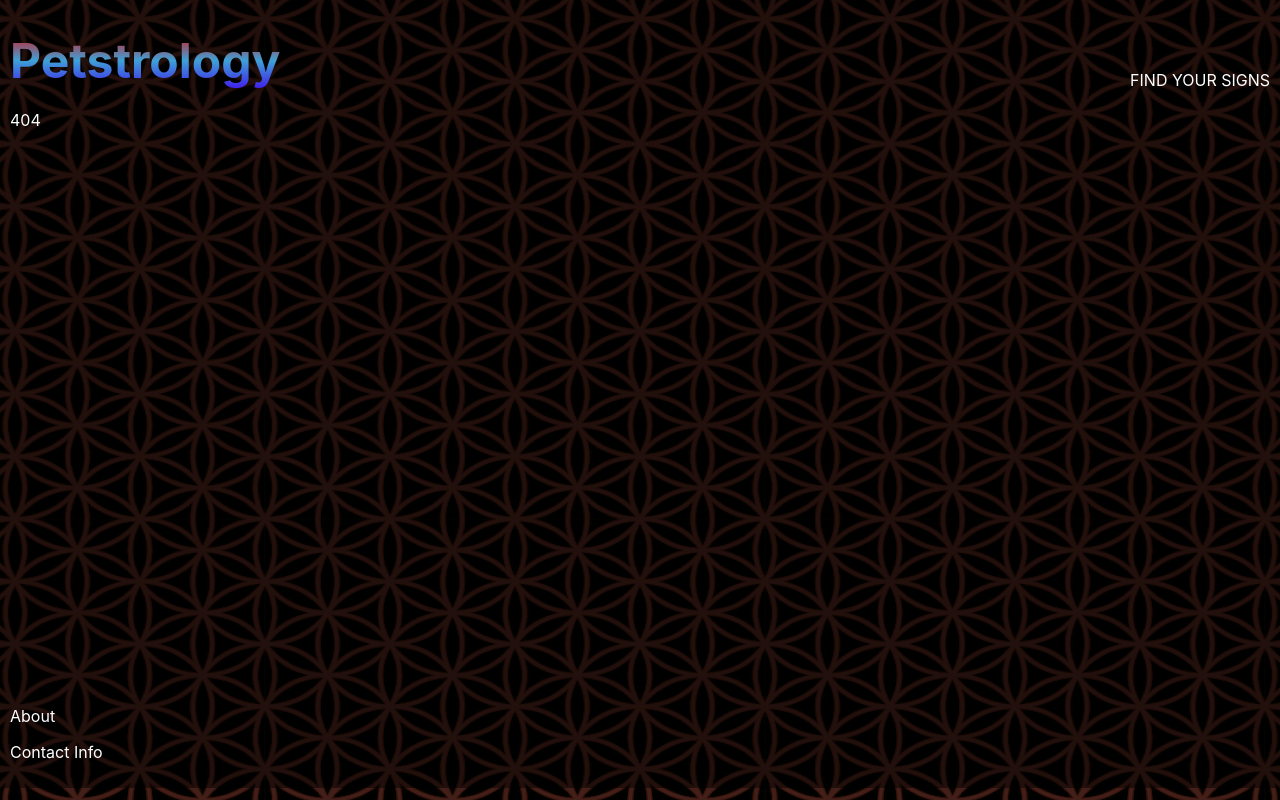
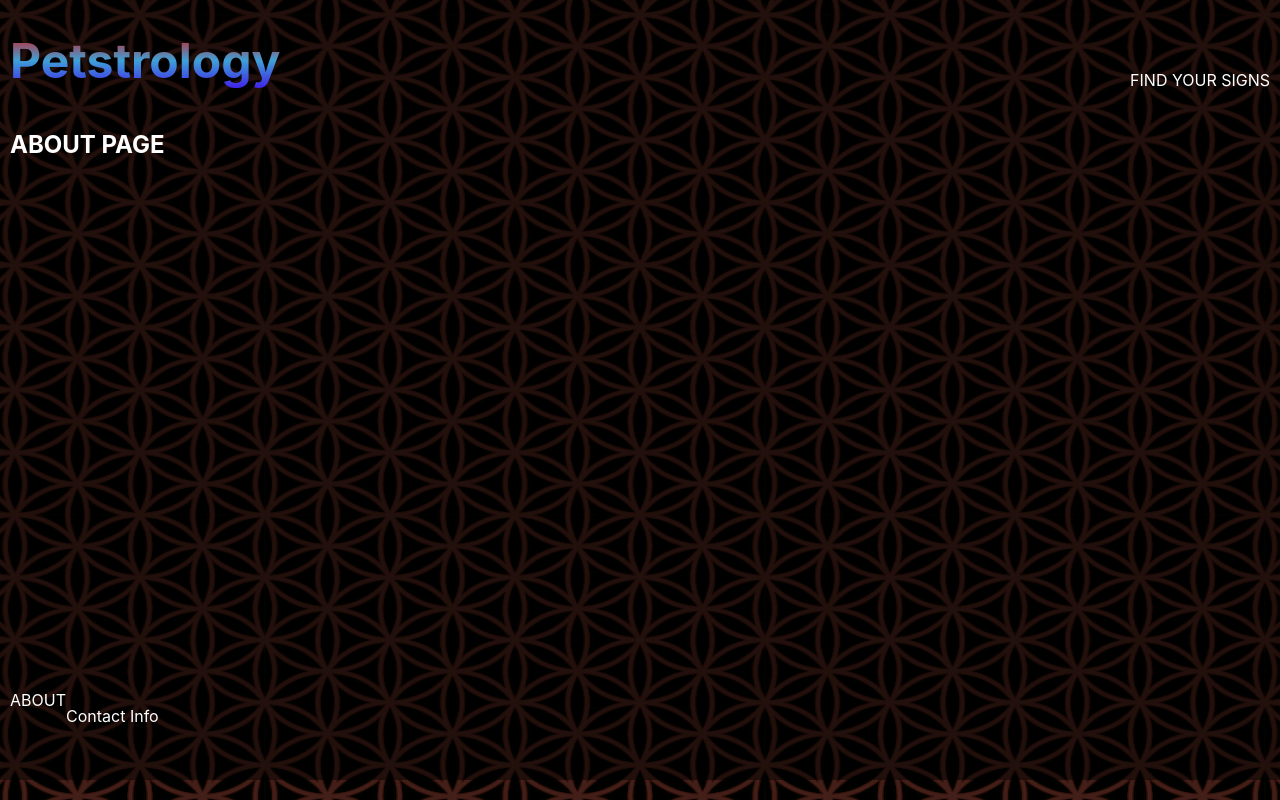
Before and after one commit to lbmerchant93/petstrology, a React (Create React App) app: page /About in a window 1280 px wide. Before the commit this address had no page. Built offline with nearby package versions, Linux system fonts and the light colour scheme.

Commit message:
Create About component, link to route

```diff
--- /dev/null
+++ b/src/Components/About/About.js
@@ -0,0 +1,12 @@
+import React from 'react';
+import './About.css';
+
+const About = () => {
+    return (
+        <main>
+            <h2 className='about-title'>ABOUT PAGE</h2>
+        </main>
+    )
+}
+
+export default About;
--- a/src/Components/App/App.js
+++ b/src/Components/App/App.js
@@ -6,6 +6,7 @@ import Home from '../Home/Home';
 import FindSign from '../FindSign/FindSign';
 import Horoscope from '../Horoscope/Horoscope';
 import Footer from '../Footer/Footer';
+import About from '../About/About';
 import { fetchHoroscope } from '../../apiCalls';
 
 class App extends Component {
@@ -129,6 +130,9 @@ class App extends Component {
               retrieveDifferentDay={this.retrieveDifferentDay}
             />}
           />
+          <Route path='/About' exact render={() =>
+            <About />}
+          />
           <Route path='/' render={() => <main>404</main>} />
         </Switch>
         <Footer />
--- a/src/Components/Footer/Footer.css
+++ b/src/Components/Footer/Footer.css
@@ -0,0 +1,9 @@
+footer {
+    display: flex;
+    flex-direction: row;
+}
+
+.footer-link {
+    color: white;
+    text-decoration: none;
+}
--- a/src/Components/Footer/Footer.js
+++ b/src/Components/Footer/Footer.js
@@ -1,9 +1,11 @@
 import React from 'react';
+import { Link } from 'react-router-dom';
+import './Footer.css';
 
 const Footer = () => {
     return (
         <footer>
-            <p>About</p>
+            <Link to='/About' className='footer-link'>ABOUT </Link>
             <p>Contact Info</p>
         </footer>
     )
```
Also changed, not shown: src/Components/About/About.css (added).
